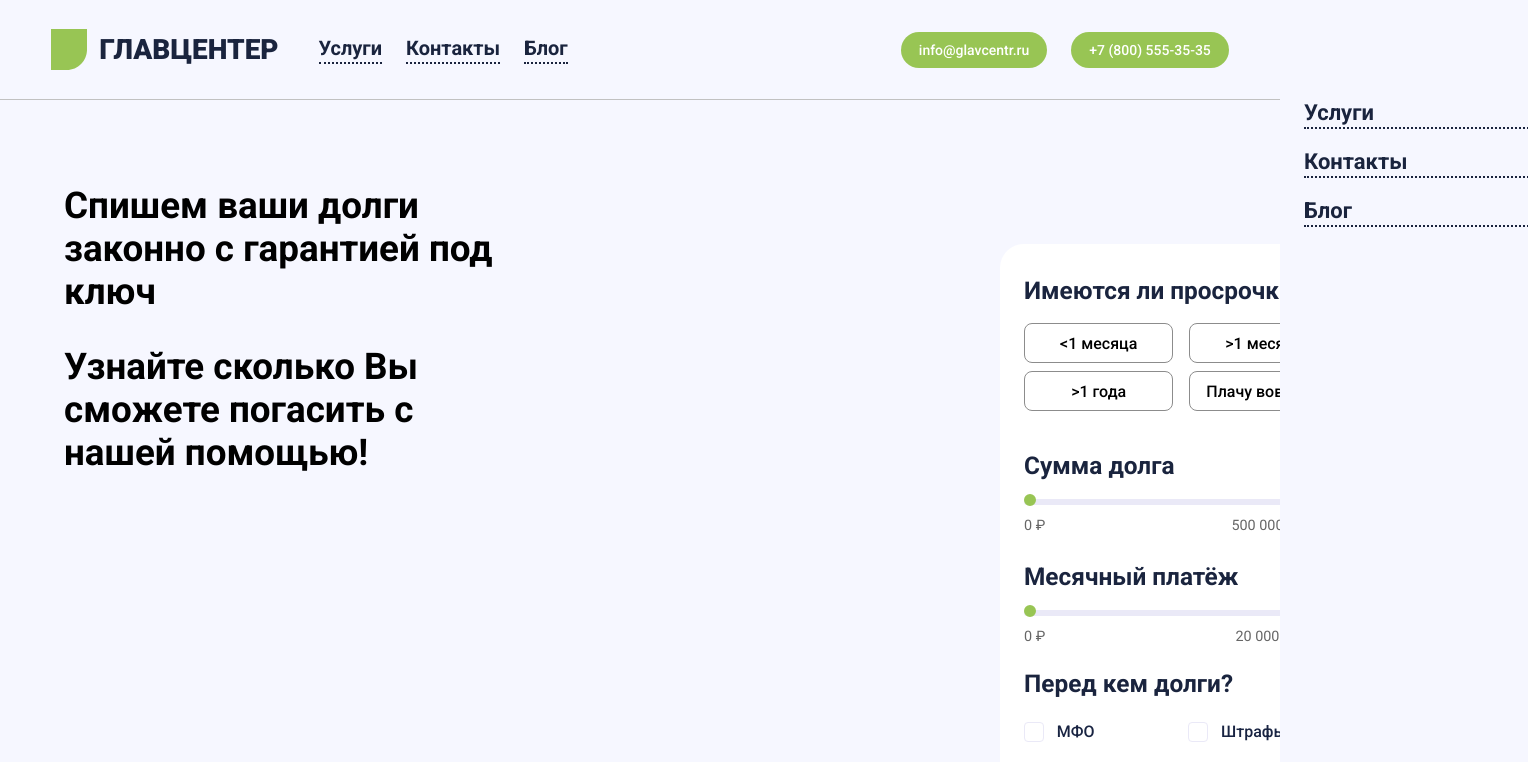
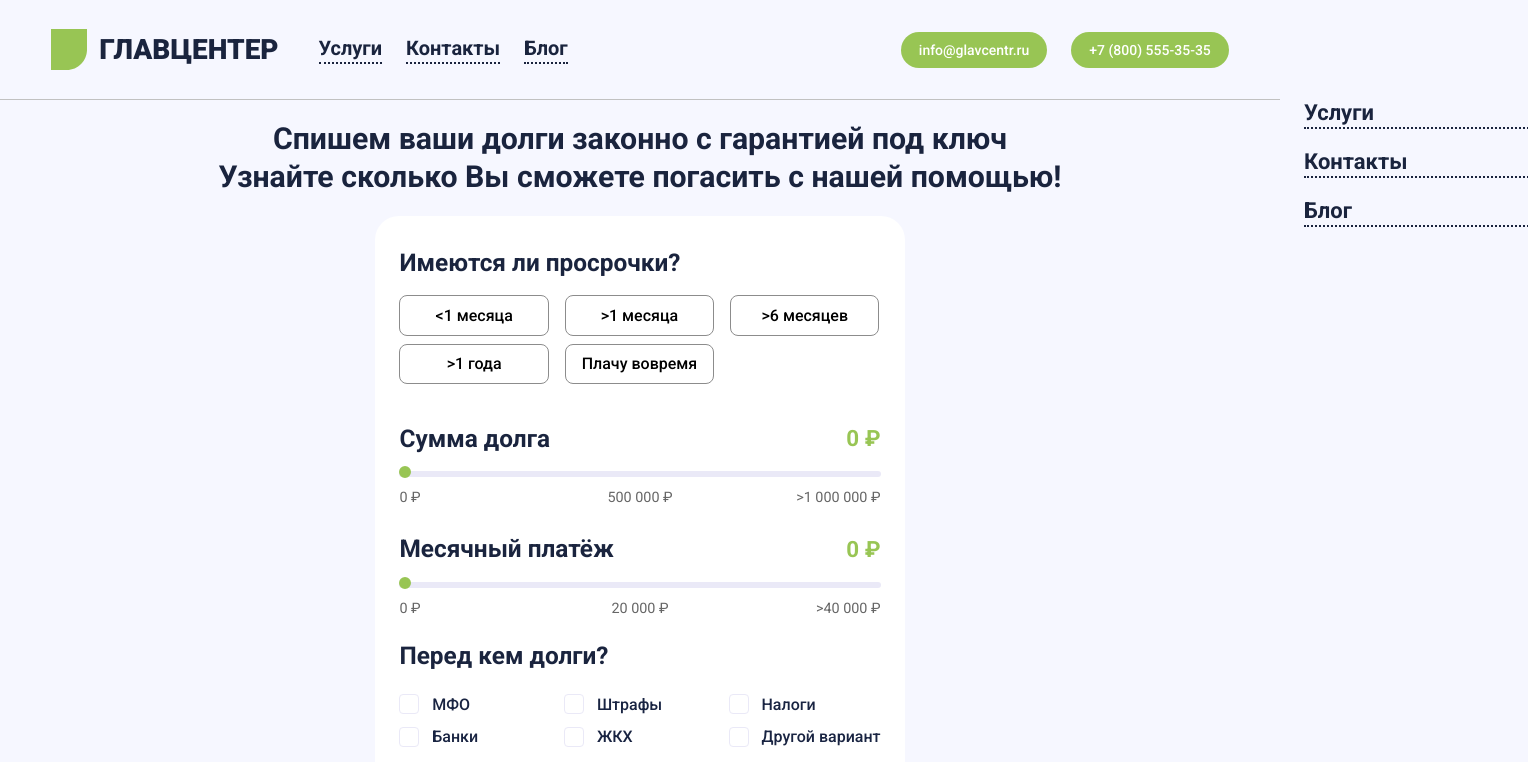
Before and after one commit to sbb45/GlavCenter-Full, a Next.js app in the folder GlavCenter/: page / in a window 1280 px wide. Shown: the top 762 px of the page, 1528 px wide, since content can reach past the window. Built offline with nearby package versions, Linux system fonts and the light colour scheme; no server answers.

Commit message:
Правки по фронту (мобилка)

```diff
--- a/GlavCenter/src/components/main/CalculatorSection.tsx
+++ b/GlavCenter/src/components/main/CalculatorSection.tsx
@@ -2,24 +2,83 @@
 import React from 'react';
 import Calculator from "@/components/main/calculator/Calculator";
 import styled from "styled-components";
+import {headingColor} from "@/styles/colors";
 
 const WrapperCalculator = styled.div`
     display: flex;
     justify-content: space-between;
     align-items: start;
     width: 100%;
-    margin-top: 120px;
+    margin-top: 80px;
+    gap: 40px;
+
+    @media (max-width: 1500px) {
+        gap: 32px;
+        margin-top: 80px;
+    }
+
+    @media (max-width: 1300px) {
+        flex-direction: column;
+        justify-content: center;
+        align-items: center;
+        gap: 24px;
+        margin-top: 60px;
+    }
+
+    @media (max-width: 768px) {
+        gap: 20px;
+        margin-top: 70px;
+        padding: 0 16px;
+    }
+
+    @media (max-width: 480px) {
+        gap: 32px;
+        margin-top: 70px;
+        padding: 0 12px;
+    }
 `
 const TextCalculator = styled.div`
     display: flex;
     justify-content: start;
     align-items: start;
     flex-direction: column;
-    gap: 32px;
+    gap: 16px;
+    flex: 1;
+    max-width: 600px;
+
     h2{
+        color: ${headingColor};
         font-weight: 700;
-        font-size: calc(24px + 1vw);
-        width: 70%;
+        font-size: calc(20px + 0.8vw);
+        width: 100%;
+        line-height: 1;
+        margin: 0;
+    }
+
+    @media (max-width: 1500px) {
+        gap: 10px;
+        max-width: 550px;
+
+        h2{
+            font-size: calc(20px + 0.8vw);
+        }
+    }
+
+    @media (max-width: 1300px) {
+        gap: 8px;
+        max-width: 100%;
+        text-align: center;
+        align-items: center;
+        width: 100%;
+    }
+
+    @media (max-width: 768px) {
+        gap: 4px;
+
+    }
+
+    @media (max-width: 480px) {
+        gap: 8px;
     }
 `
 
--- a/GlavCenter/src/components/main/calculator/Calculator.tsx
+++ b/GlavCenter/src/components/main/calculator/Calculator.tsx
@@ -23,15 +23,6 @@ const WrapperCalculator = styled.form`
     }
     .blockWrapper:nth-last-child(2){
         margin-top: 12px;
-    }
-    @media (max-width: 1550px) {
-        right: 12px;
-    }
-    @media (max-width: 1300px) {
-        position: relative;
-        left: 50%;
-        bottom: -60px;
-        transform: translateX(-50%);
     }
     @media (max-width: 700px) {
         margin-bottom: 64px;
```
